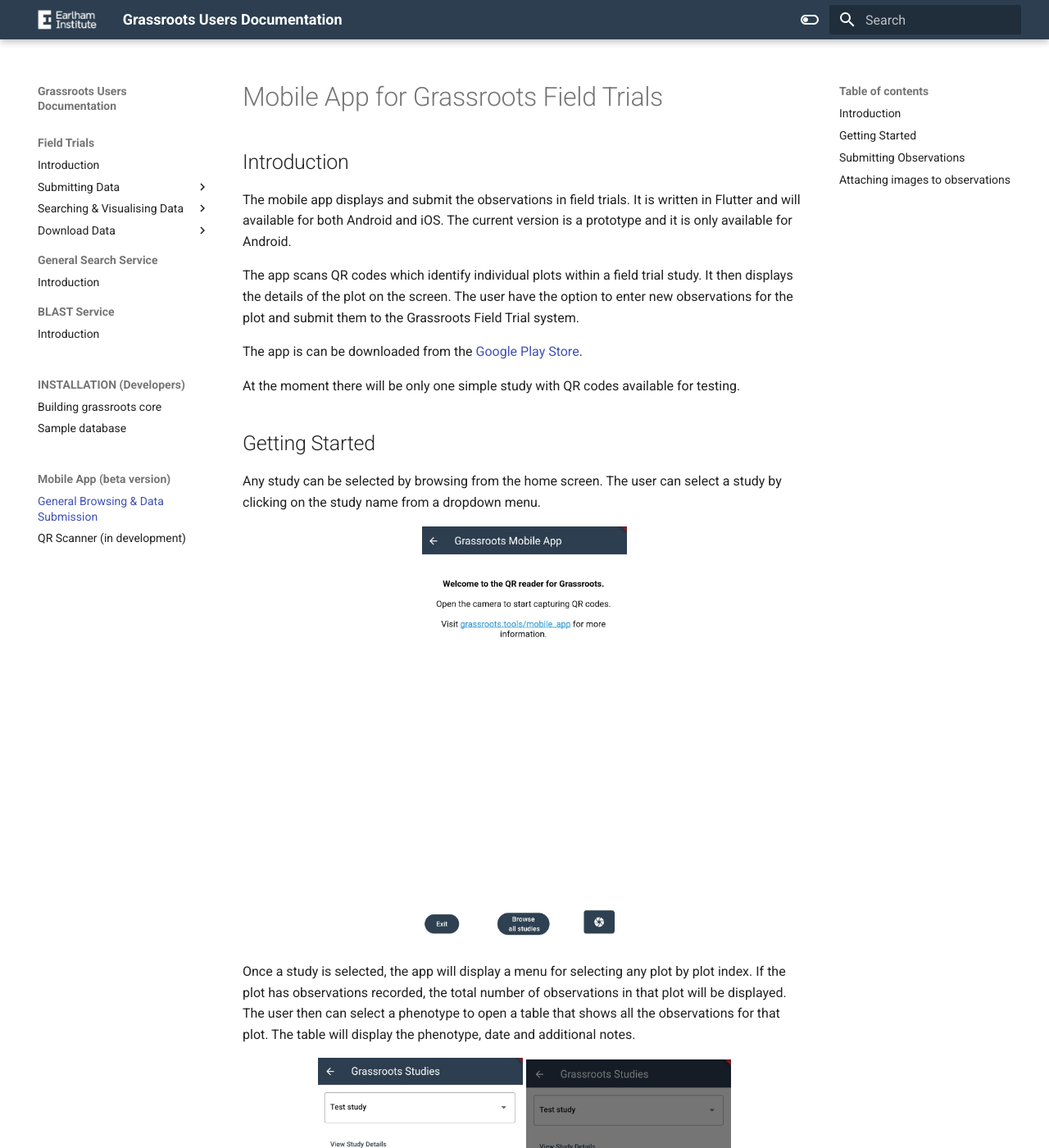
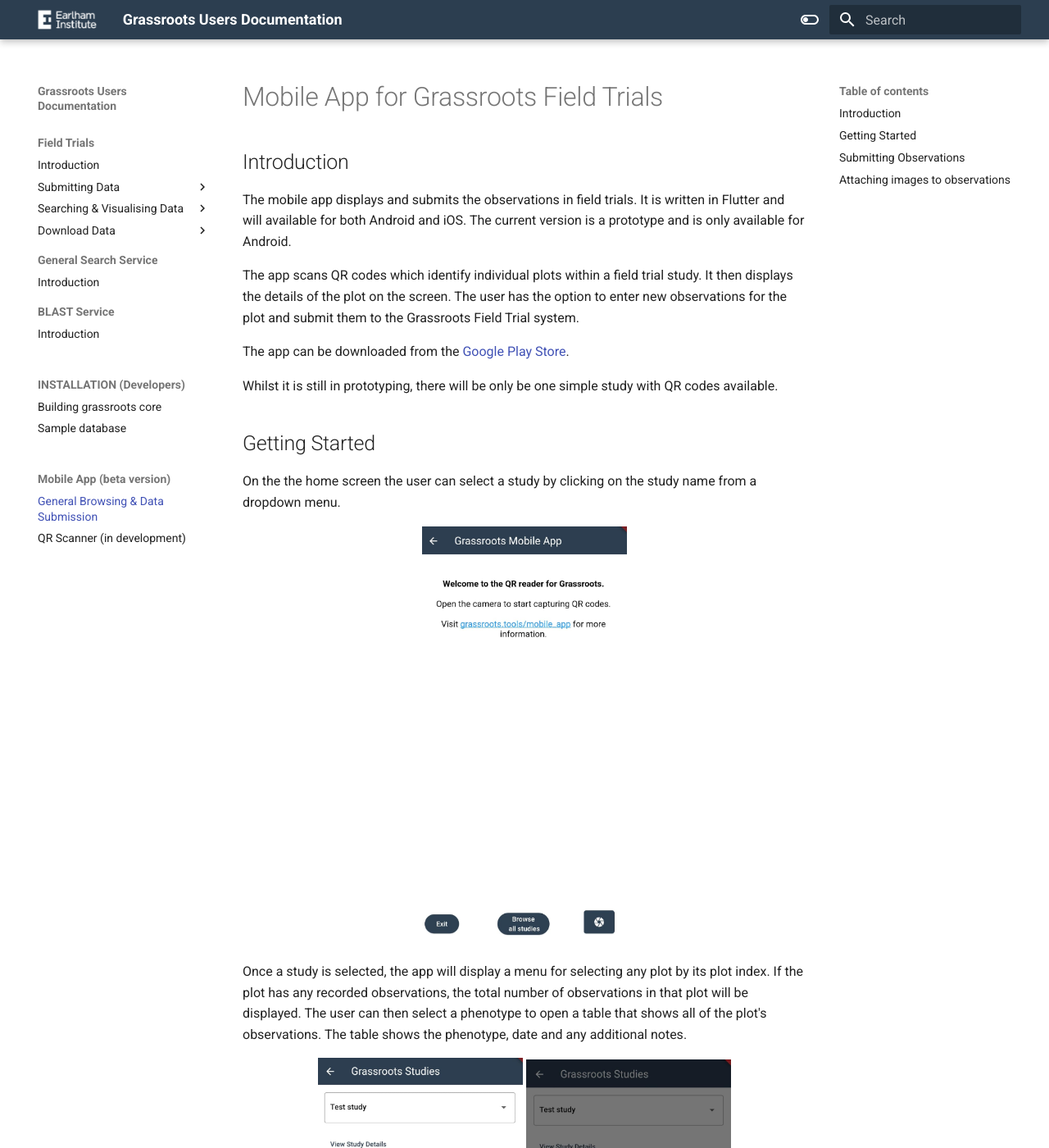
Before and after one commit to DOC-MEX/grassroots_documentation_mkdocs, an MkDocs documentation site: the page built from docs/mobile_app/index.md, in a window 1280 px wide and 1400 px high. Shown: the whole window at 82% size. Built offline with MkDocs 1.6.1 and Material for MkDocs 9.7.7, drawn with Linux system fonts in a browser that asks for light colours; some of the changed text lies outside the part shown.

Commit message:
updated mobile app documentation

```diff
--- a/docs/mobile_app/index.md
+++ b/docs/mobile_app/index.md
@@ -2,23 +2,23 @@
 
 ## Introduction
 
-The mobile app displays and submit the observations in field trials. It is written in Flutter and will available for both Android and iOS. The current version is a prototype and it is only available for Android.
+The mobile app displays and submits the observations in field trials. It is written in Flutter and will available for both Android and iOS. The current version is a prototype and is only available for Android.
 
-The app scans QR codes which identify individual plots within a field trial study. It then displays the details of the plot on the screen. The user have the option to enter new  observations for the plot and submit them to the Grassroots Field Trial system.
+The app scans QR codes which identify individual plots within a field trial study. It then displays the details of the plot on the screen. The user has the option to enter new observations for the plot and submit them to the Grassroots Field Trial system.
 
-The app is can be downloaded from the [Google Play Store](https://play.google.com/store/apps/details?id=tools.grassroots.qr_reader).
+The app can be downloaded from the [Google Play Store](https://play.google.com/store/apps/details?id=tools.grassroots.qr_reader).
 
-At the moment there will be only one simple study with QR codes available for testing.
+Whilst it is still in prototyping, there will be only be one simple study with QR codes available.
 
 ## Getting Started
 
-Any study can be selected by browsing from the home screen. The user can select a study by clicking on the study name from a dropdown menu.
+On the the home screen the user can select a study by clicking on the study name from a dropdown menu.
 
 <div align="center">
     <img src="screenshots/1_home.jpeg" width="250px"/>
 </div>
 
-Once a study is selected, the app will display a menu for selecting any plot by plot index. If the plot has observations recorded, the total number of observations in that plot will be displayed. The user then can select a phenotype to open a table that shows all the observations for that plot. The table will display the phenotype, date and additional notes.
+Once a study is selected, the app will display a menu for selecting any plot by its plot index. If the plot has any recorded observations, the total number of observations in that plot will be displayed. The user can then select a phenotype to open a table that shows all of the plot's observations. The table shows the phenotype, date and any additional notes.
 
 <div align="center">
     <img src="screenshots/2_study_page.jpeg" width="250px"/>
@@ -31,9 +31,9 @@ The general details from the study can be displayed by clicking on the `View Stu
 
 Once a plot is selected, the user can submit new observations by clicking on the `Add New Observation` button. The app will display a form where the user can enter the details of a new observation. First, the user selects the phenotype from the dropdown menu. The unit of selected phenotype will be displayed next to the field where the actual observation value will be entered.
 
-The current date is automatically added to the form but it can be changed by the user. Optionally, the user can add additional notes to the observation.
+The current date is automatically added to the form although it can be changed by the user. The user also has the option to add additional notes to the observation.
 
-There is only one validation in place at the moment. It is for the plant height ([cropontology.org/term/CO_321:0000020](https://cropontology.org/term/CO_321:0000020)). When the plant height is selected, a button to enter or edit the minimum and maximum values will be displayed. The user can click on the button to change the values. Then if the  user enters an observation value that is outside the range, the observation will not be submitted and an error message will be displayed.
+There is only one validation in place at the moment which is for the plant height ([cropontology.org/term/CO_321:0000020](https://cropontology.org/term/CO_321:0000020)). When the plant height is selected, a form to enter or edit the minimum and maximum values will be displayed which the user can adjust and click on `Update` to save the new minimum and maximum values or `Close` to cancel. Then if the user enters an observation value that is outside this range, the observation will not be submitted and an error message will be displayed.
 
 <div align="center">
     <img src="screenshots/4_edit_limits.jpeg" width="250px"/>
@@ -44,7 +44,7 @@ Once an observation is submitted, the form will be cleared and the user can ente
 
 ## Attaching images to observations
 
- The user can also take a photo and attach it to the selected plot. The photo can be taken by clicking on the `Take a picture` button or selected from the gallery by clicking on the `Select from Gallery` button. The photo will be displayed in the form and if the user wants to use it, the photo can be submitted by clicking on the `Upload Image` button. If a plot already has a photo attached, the photo will be retrieved from the server and displayed in the form with the date it was taken. A new photo can be taken and it will be added with the new date it was taken. The photos can be seen in full size by clicking on the photo.
+The user can also take a photo and attach it to the selected plot. The photo can be taken by clicking on the `Take a picture` button or selected from the gallery by clicking on the `Select from Gallery` button. The photo will be displayed in the form and, if the user wants to use it, the photo can be submitted by clicking on the `Upload Image` button. If a plot already has a photo attached, the photo will be retrieved from the server and displayed in the form with the date it was taken. A new photo can be taken and it will be added along with the date it was taken. Clicking on any of the photos will display them in full size.
 
 <div align="center">
     <img src="screenshots/5_submit_photo.jpeg" width="249px"/>
```
